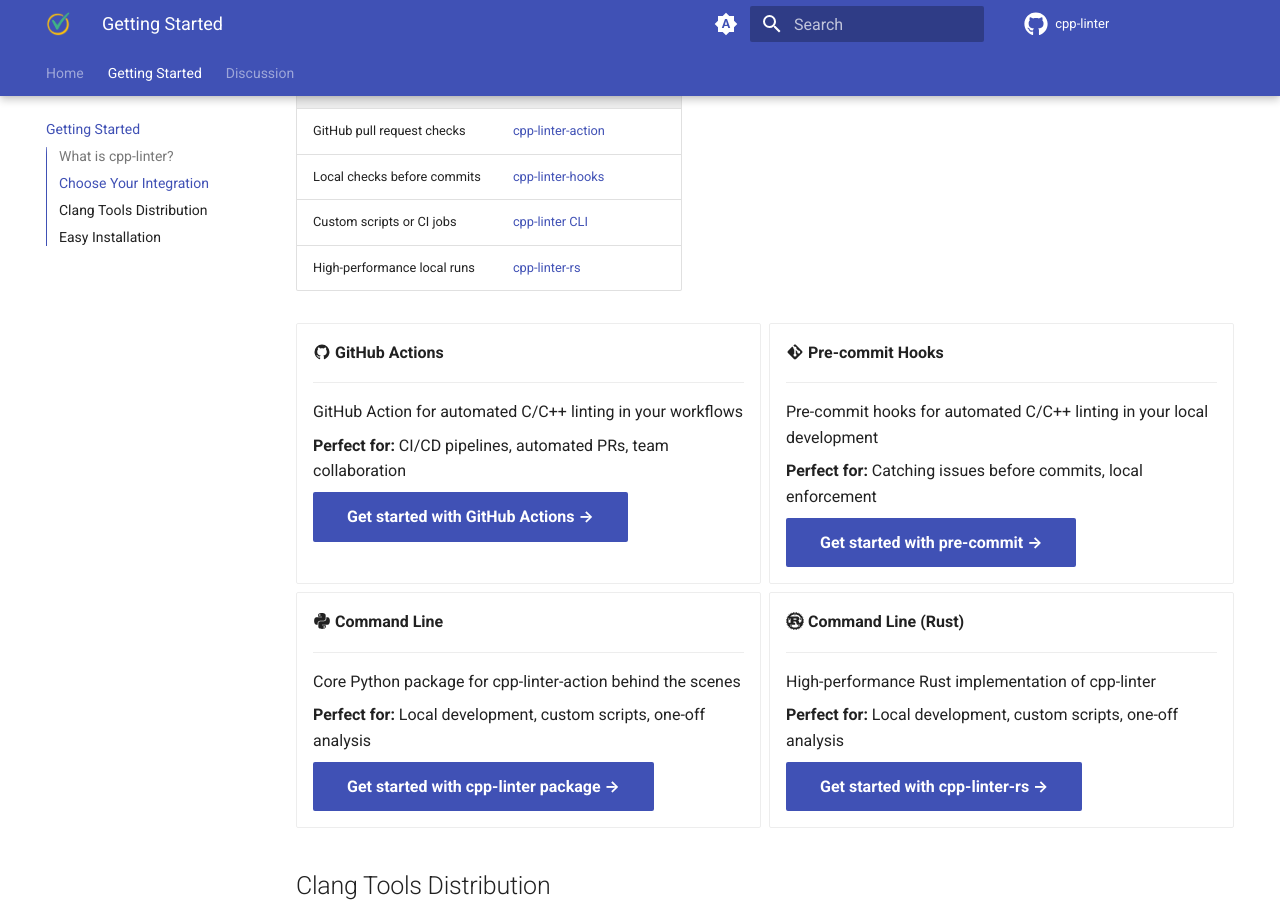
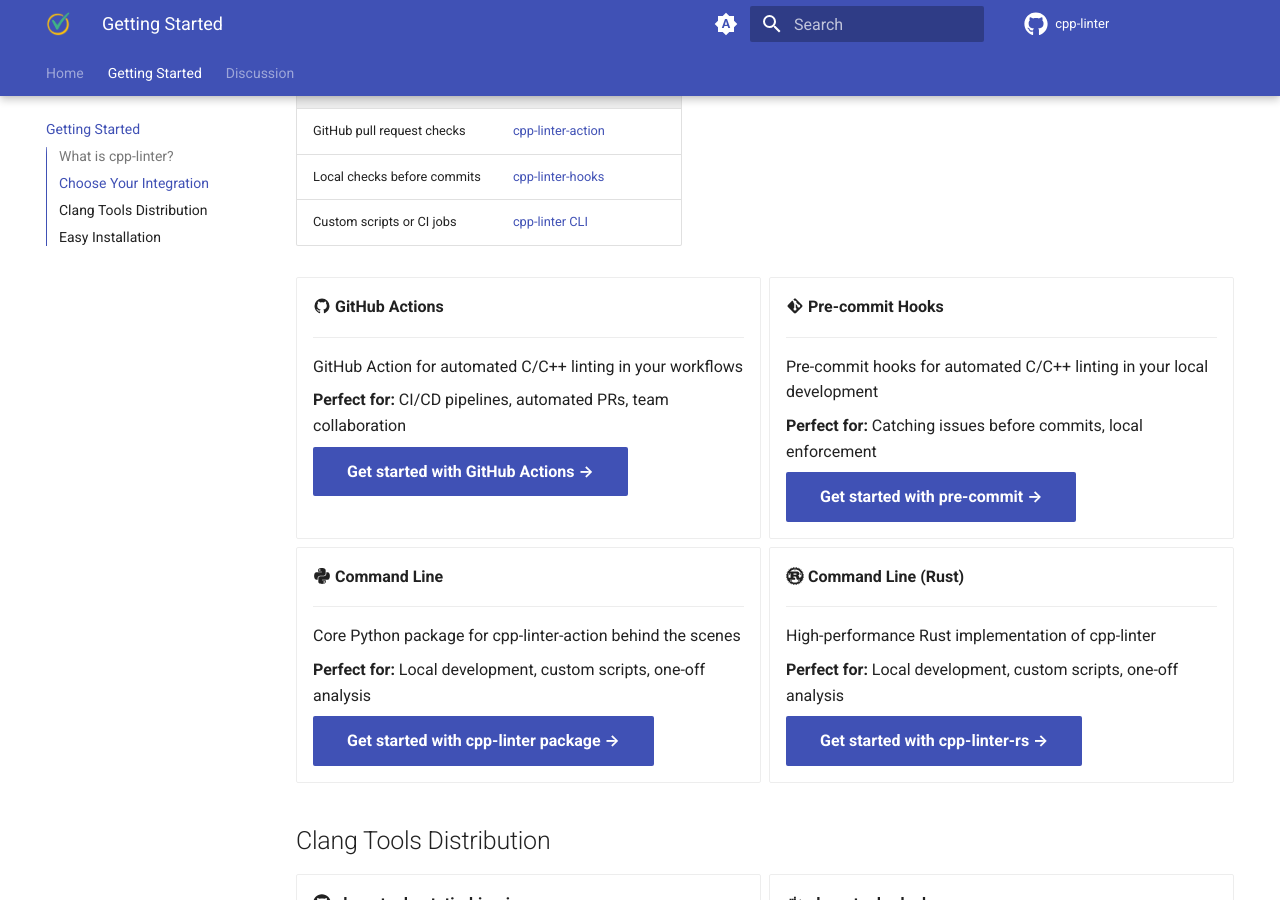
Before and after one commit to cpp-linter/cpp-linter.github.io, an MkDocs documentation site: the page built from docs/getting-started.md, in a window 1280 px wide and 900 px high, scrolled down 574 px. Built offline with MkDocs 1.6.1 and Material for MkDocs 9.7.7, drawn with Linux system fonts in a browser that asks for light colours.

Commit message:
Update getting-started.md
Co-authored-by: Brendan <2bndy5@gmail.com>

```diff
--- a/docs/getting-started.md
+++ b/docs/getting-started.md
@@ -21,7 +21,6 @@
 | GitHub pull request checks | [cpp-linter-action](https://cpp-linter.github.io/cpp-linter-action/) |
 | Local checks before commits | [cpp-linter-hooks](https://github.com/cpp-linter/cpp-linter-hooks) |
 | Custom scripts or CI jobs | [cpp-linter CLI](https://cpp-linter.github.io/cpp-linter/) |
-| High-performance local runs | [cpp-linter-rs](https://cpp-linter.github.io/cpp-linter-rs/) |
 
 
 <div class="grid cards" markdown>
```
